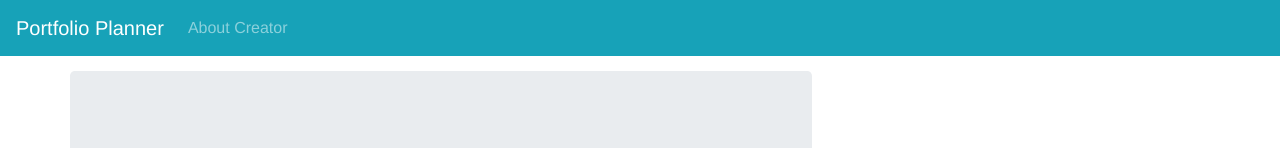
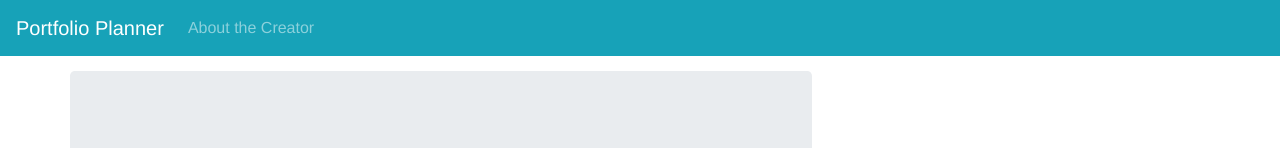
Before and after one commit to ashleywxwx/portfolio-planner, a Vue app: page / in a window 1280 px wide. Shown: the top 148 px of the page. Built offline with nearby package versions, Linux system fonts and the light colour scheme.

Commit message:
Update about text

```diff
--- a/src/components/MyNavBar.vue
+++ b/src/components/MyNavBar.vue
@@ -6,9 +6,7 @@
 
     <b-collapse id="nav-collapse" is-nav>
       <b-navbar-nav>
-        <b-nav-item href="https://www.recursivechaos.com/" target="_blank"
-          >About Creator</b-nav-item
-        >
+        <b-nav-item href="https://www.recursivechaos.com/" target="_blank">About the Creator</b-nav-item>
       </b-navbar-nav>
     </b-collapse>
   </b-navbar>
```
